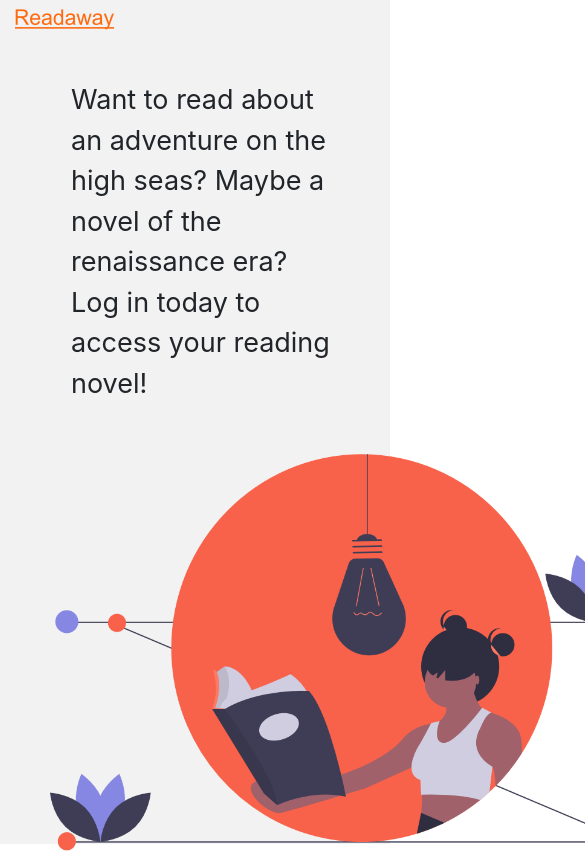
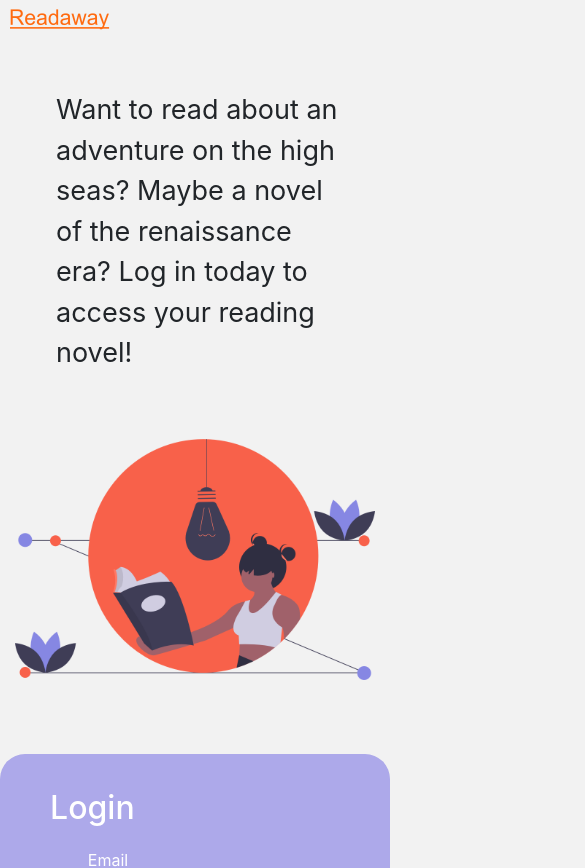
Before and after one commit to cyberangel99/LoginSignup, a Next.js app: page / in a window 390 px wide. Shown: the top 868 px of the page, 585 px wide, since content can reach past the window. Built offline with nearby package versions, Linux system fonts and the light colour scheme.

Commit message:
mobile
adjusted mobile height

```diff
--- a/assets/custom.scss
+++ b/assets/custom.scss
@@ -1,14 +1,24 @@
+body {
+  background-color: #f2f2f2;
+}
 .loginPage {
-  background-color: #f2f2f2;
   height: 100vh;
+  width: 100%;
+  height: 100%;
+  margin: 0;
+  padding: 0;
+  overflow-x: hidden;
 }
 
 .logo {
   height: 22px;
+  margin: 10px;
 }
-.reading-image1 {
-  height: 400px;
-  margin-left: 35px;
+.reading-image {
+  display: block;
+  margin: 0 auto;
+  width: 600px;
+  padding: 15px;
 }
 //add sass file with variables and change button color to orange
 .login_form {
--- a/components/Readaway.js
+++ b/components/Readaway.js
@@ -7,10 +7,10 @@ import ValidateLogin from '../components/ValidateLogin';
 
 export default function Readaway() {
   return (
-    <section className="loginPage">
-      <Container fluid>
+    //<section className="loginPage">
+    <Container className="loginPage" fluid>
       <Row>
-          <Col className="mx-auto">
+        <Col md={6} className="mx-auto login_col">
           <div>
             <Image
               src="/images/Readaway-logo-2.png"
@@ -20,24 +20,24 @@ export default function Readaway() {
           </div>
           <div>
             <p className="intro">
-                Want to read about an adventure on the high seas? Maybe a novel
-                of the renaissance era? Log in today to access your reading
-                novel!
+              Want to read about an adventure on the high seas? Maybe a novel of
+              the renaissance era? Log in today to access your reading novel!
             </p>
           </div>
           <div>
             <Image
               src="/images/Readaway-image1.png"
               alt="Reading"
-                className="reading-image1"
+              className="reading-image"
+              fluid
             />
           </div>
         </Col>
-          <Col>
+        <Col md={6}>
           <ValidateLogin />
         </Col>
       </Row>
     </Container>
-    </section>
+    // </section>
   );
 }
```
Lines whose indentation alone changed are shown as unchanged.
